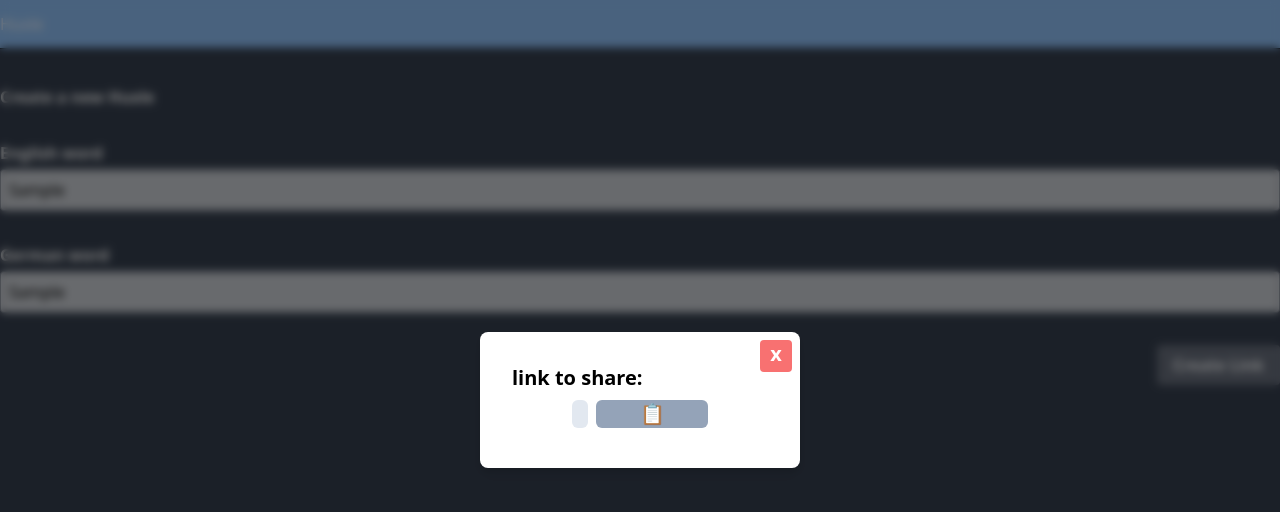
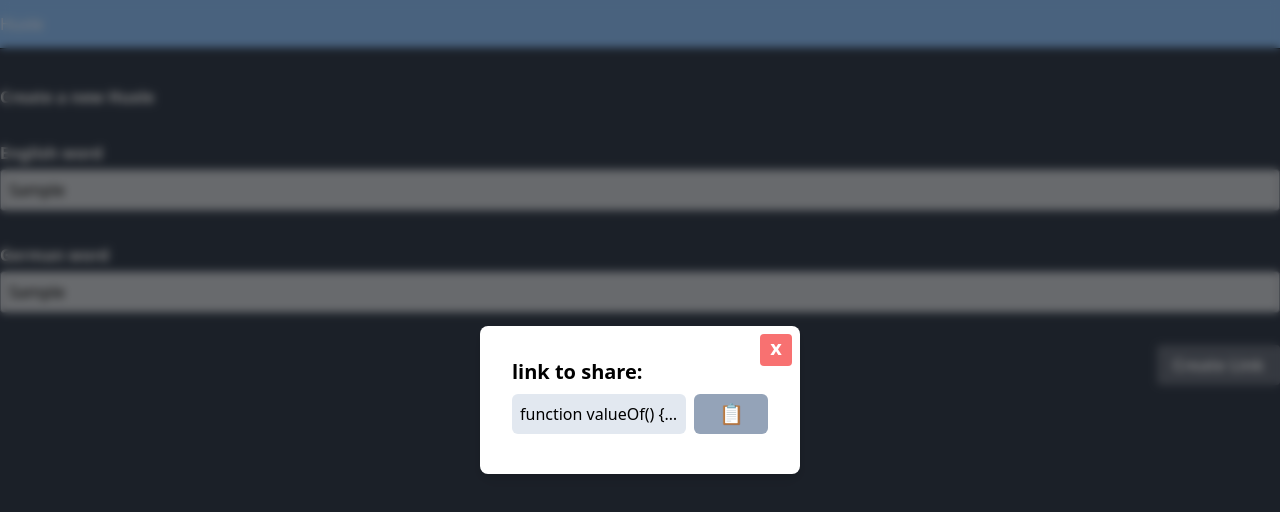
Before and after one commit to Wolfelijolex/Huxle, a Vue app: page /create in a window 1280 px wide. Both pictures are taken after typing "Sample", "Sample" into the empty fields and a click on the button "Create Link". Shown: the top 512 px of the page. Built offline with nearby package versions, Linux system fonts and the light colour scheme.

Commit message:
fixed centering textbox

```diff
--- a/src/components/PopUps/sharePopUp.vue
+++ b/src/components/PopUps/sharePopUp.vue
@@ -6,7 +6,7 @@
         <div class="sharePopUpHeadline">
           link to share:
           <div class="buttonContainer">
-            <div class="urlToShare">{{ linkToShare }}</div>
+            <div class="urlToShare">{{ linkToShare.valueOf }}</div>
             <button class="urlShareButton" @click="copyToClipboard()"
               title="copy link to clipboard">{{ clipboardEmoji.value }}</button>
           </div>
@@ -76,7 +76,7 @@ errorPopUp;
 }
 
 .urlShareButton {
-  @apply font-bold duration-200 bg-slate-400 overflow-hidden  rounded-md w-28 text-center select-none;
+  @apply font-bold duration-200 text-white bg-slate-400 overflow-hidden  rounded-md w-28 text-center select-none;
 }
 .urlShareButton:hover {
   @apply bg-slate-500;
@@ -86,7 +86,7 @@ errorPopUp;
 }
 
 .urlToShare {
-  @apply text-black font-normal bg-slate-200 overflow-hidden w-max p-2 mr-2   text-base rounded-md overflow-ellipsis whitespace-nowrap select-all;
+  @apply text-black font-normal w-full bg-slate-200 overflow-hidden p-2 mr-2   text-base rounded-md overflow-ellipsis whitespace-nowrap select-all;
 }
 
 </style>
```
